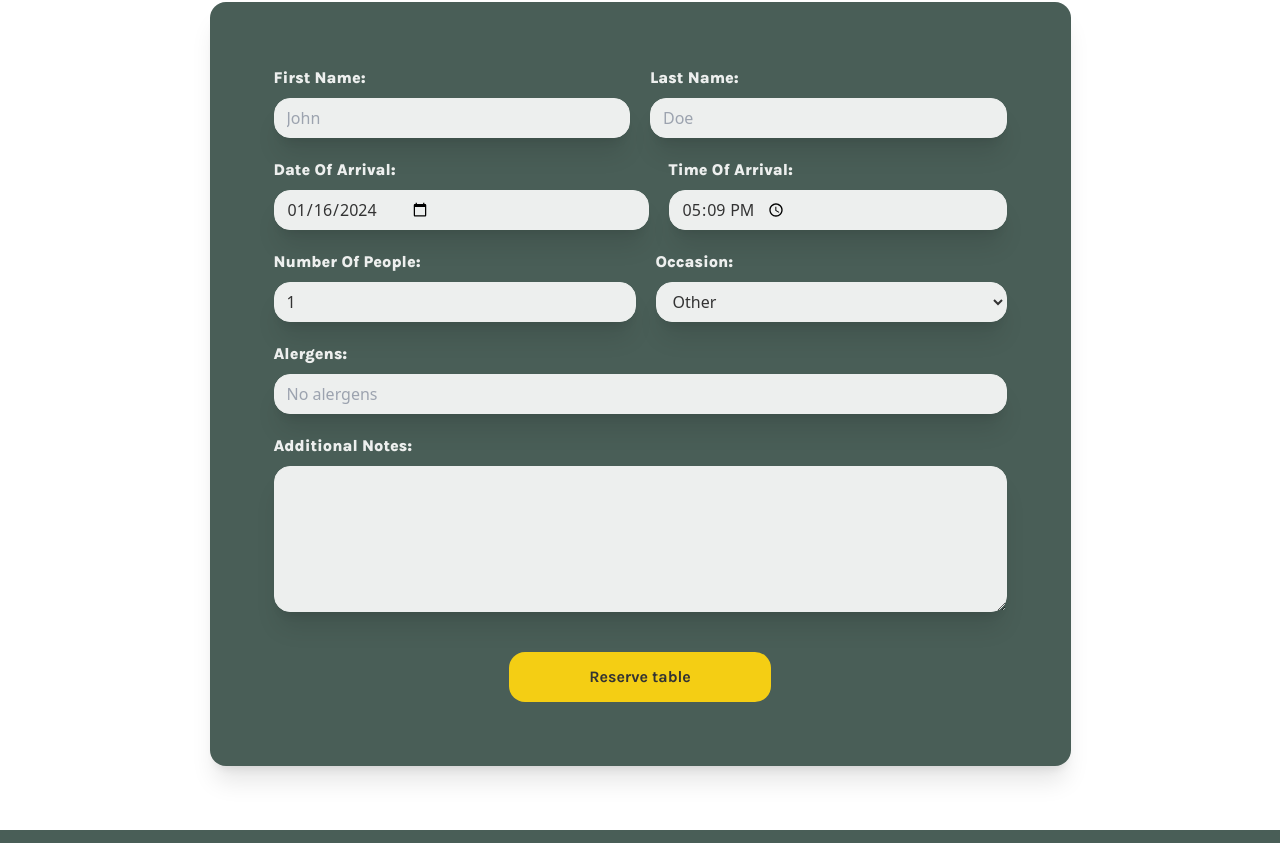
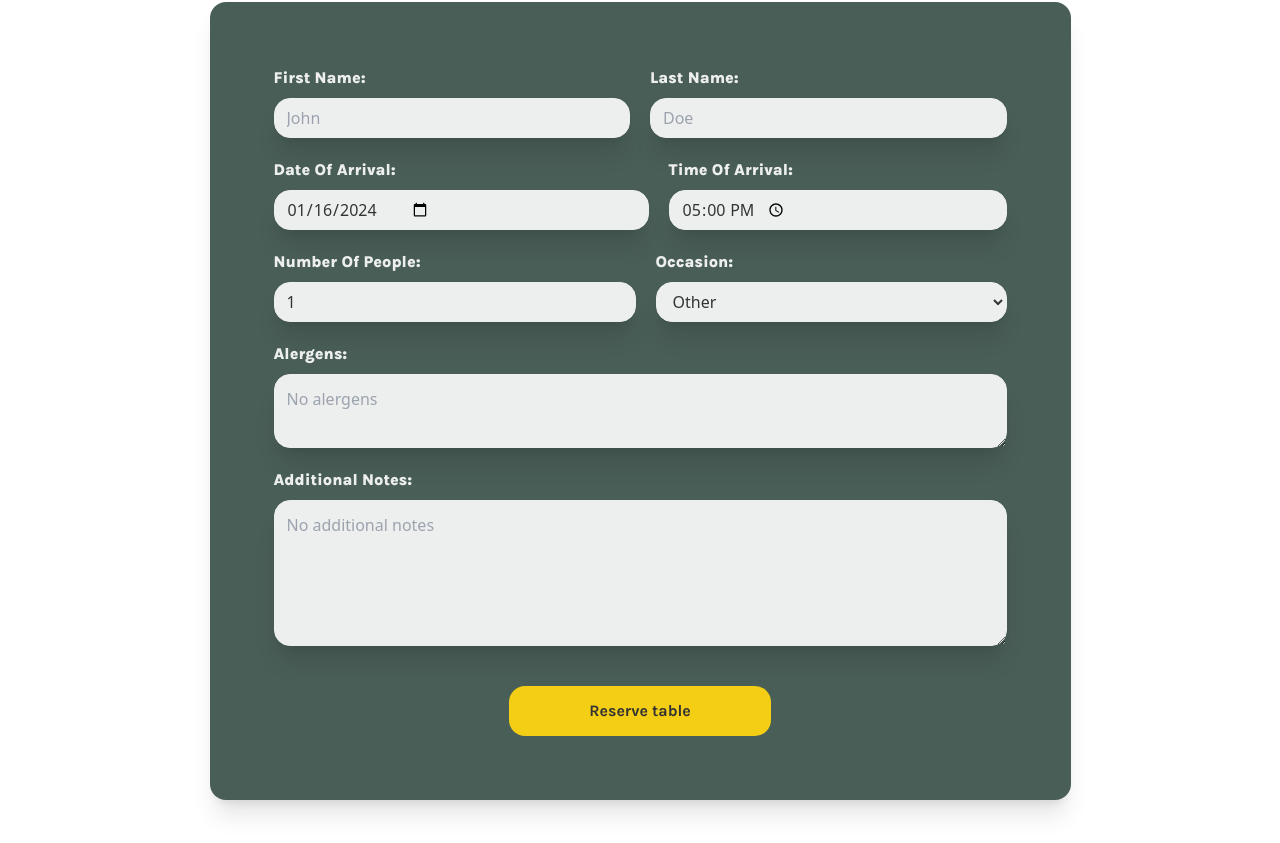
Before and after one commit to KK998/little-lemon-app, a React (Create React App) app: page /reservations in a window 1280 px wide. Shown: the part 682-1525 px from the top of the page. Built offline with nearby package versions, Linux system fonts and the light colour scheme; a web font is replaced by a local one.

Commit message:
refactor reservations to use custom hooks

```diff
--- a/public/index.html
+++ b/public/index.html
@@ -24,6 +24,7 @@
 <body>
   <noscript>You need to enable JavaScript to run this app.</noscript>
   <div id="root"></div>
+  <script src="https://raw.githubusercontent.com/Meta-Front-End-Developer-PC/capstone/master/api.js"></script>
 </body>
 
 </html>
--- a/src/pages/Reservations.tsx
+++ b/src/pages/Reservations.tsx
@@ -1,4 +1,4 @@
-import { createContext, useContext, useEffect, useMemo, useState } from "react";
+import { createContext, useContext, useState } from "react";
 import { Link } from "react-router-dom";
 
 import Hero from "../components/Hero"
@@ -12,6 +12,10 @@ import Default from "../layouts/Default"
 
 import cn from "../util/cn";
 import colors from "../util/colors";
+import { getCurrentRoudedTime } from "../util/time";
+import useReservationForm from "../util/useReservationForm";
+import useReservationConfirmation from "../util/useReservationConfirmation";
+import useReservationSuccess from "../util/useReservationSuccess";
 
 import ReservationJPEG from "../assets/reservation.jpeg";
 
@@ -28,18 +32,41 @@ type ReservationFormFields = {
     notes?: string
 }
 
+type ReservationContextValue = {
+    formFields: ReservationFormFields
+    setFormFields: React.Dispatch<React.SetStateAction<ReservationFormFields>>
+    step: ReservationStep
+    setStep: React.Dispatch<React.SetStateAction<ReservationStep>>
+}
+
 export const MAXIMUM_NUMBER_OF_PEOPLE = 50
 
-const DEFAULT_FORM_FIELDS: ReservationFormFields = {
+export const DEFAULT_FORM_FIELDS: ReservationFormFields = {
     firstName: "",
     lastName: "",
     date: new Date().toISOString().split("T")[0], // current date
-    time: new Date().toISOString().split("T")[1].split(":").slice(0, 2).join(":"), // current time (hour:minutes)
+    time: getCurrentRoudedTime(), // current time (hour:minutes)
     numberOfPeople: 1,
     occasion: "Other",
     alergens: "",
     notes: ""
 };
+
+const STEP_TO_COMPONENT: Record<ReservationStep, JSX.Element> = {
+    "FORM": <ReservationForm />,
+    "CONFIRMATION": <ReservationConfirmation />,
+    "SUCCESS": <ReservationSuccess />
+}
+
+const ReservationContext = createContext<ReservationContextValue | null>(null)
+
+export const useReservationContext = () => {
+    const context = useContext(ReservationContext);
+    if (!context) {
+        throw new Error("useReservationContext must be used within a ReservationContextProvider")
+    }
+    return context
+}
 
 function FormRow({ children, className, ...props }: React.PropsWithChildren<React.HTMLAttributes<HTMLDivElement>>) {
     return <section className={cn("flex flex-wrap gap-5", className)} {...props}>{children}</section>
@@ -59,24 +86,26 @@ function ReservationEntry({ label, value }: { label: string, value: string | num
 }
 
 function ReservationForm() {
-    const { formFields, setFormFields, setStep } = useReservationContext()
-
-    const handleFormSubmit = (event: React.FormEvent<HTMLFormElement>) => {
-        event.preventDefault()
-        if (
-            formFields.numberOfPeople <= MAXIMUM_NUMBER_OF_PEOPLE &&
-            formFields.numberOfPeople > 0 &&
-            formFields.firstName.length > 0 &&
-            formFields.lastName.length > 0 &&
-            formFields.date.length > 0 &&
-            formFields.time.length > 0 &&
-            new Date(formFields.date) > new Date()
-        ) {
-            setStep("CONFIRMATION")
-        }
-    }
+    const {
+        allowedTimes,
+        handleFormSubmit,
+        formFields,
+        setFormFields,
+        defaultFormFieldChangeHandler,
+        textareaChangeHandler
+    } = useReservationForm();
 
     return (
+        <>
+            <Hero image={ReservationJPEG} className={colors.text.secondary.white}>
+                <Typography tag="h1" type="Display title" className={colors.text.primary.yellow}>
+                    Reserve a table
+                </Typography>
+                <Typography tag="h2" type="Sub title">Chicago</Typography>
+                <Typography tag="p" type="Lead text" className="max-w-full sm:max-w-xs mt-10">
+                    To reserve the table with us, please enter the required information below.
+                </Typography>
+            </Hero>
             <section className="flex items-center justify-center py-16">
                 <form data-testid="reservation-form" onSubmit={handleFormSubmit} className={cn("container mx-auto flex flex-col gap-5 p-16 shadow-xl rounded-2xl", colors.bg.primary.green)}>
                     <FormRow>
@@ -85,7 +114,7 @@ function ReservationForm() {
                                 name="firstName"
                                 type="text"
                                 value={formFields.firstName}
-                            onChange={(e) => setFormFields({ ...formFields, firstName: e.target.value })}
+                                onChange={defaultFormFieldChangeHandler}
                                 required
                                 placeholder="John"
                                 data-testid="reservation-form--firstname"
@@ -96,7 +125,7 @@ function ReservationForm() {
                                 name="lastName"
                                 type="text"
                                 value={formFields.lastName}
-                            onChange={(e) => setFormFields({ ...formFields, lastName: e.target.value })}
+                                onChange={defaultFormFieldChangeHandler}
                                 required
                                 placeholder="Doe"
                                 data-testid="reservation-form--lastname"
@@ -109,7 +138,7 @@ function ReservationForm() {
                                 name="date"
                                 type="date"
                                 value={formFields.date}
-                            onChange={(e) => setFormFields({ ...formFields, date: e.target.value })}
+                                onChange={defaultFormFieldChangeHandler}
                                 required
                                 data-testid="reservation-form--date"
                             />
@@ -119,7 +148,12 @@ function ReservationForm() {
                                 name="time"
                                 type="time"
                                 value={formFields.time}
-                            onChange={(e) => setFormFields({ ...formFields, time: e.target.value })}
+                                onChange={(e) => {
+                                    if (!allowedTimes.includes(e.target.value)) {
+                                        return;
+                                    }
+                                    setFormFields({ ...formFields, time: e.target.value });
+                                }}
                                 required
                                 data-testid="reservation-form--time"
                             />
@@ -153,11 +187,10 @@ function ReservationForm() {
                     </FormRow>
                     <FormRow>
                         <FormField label="Alergens" name="alergens">
-                        <FormField.Input
+                            <FormField.TextArea
                                 name="alergens"
-                            type="text"
                                 value={formFields.alergens}
-                            onChange={(e) => setFormFields({ ...formFields, alergens: e.target.value })}
+                                onChange={textareaChangeHandler}
                                 placeholder="No alergens"
                             />
                         </FormField>
@@ -167,8 +200,9 @@ function ReservationForm() {
                             <FormField.TextArea
                                 name="notes"
                                 value={formFields.notes}
-                            onChange={(e) => setFormFields({ ...formFields, notes: e.target.value })}
+                                onChange={textareaChangeHandler}
                                 rows={5}
+                                placeholder="No additional notes"
                             />
                         </FormField>
                     </FormRow>
@@ -179,26 +213,17 @@ function ReservationForm() {
                     </FormRow>
                 </form>
             </section>
+        </>
     )
 }
 
 function ReservationConfirmation() {
-    const { formFields, setStep } = useReservationContext()
-
-    const handleEditReservation = () => {
-        setStep("FORM")
-    }
-
-    const handleConfirmReservation = () => {
-        setStep("SUCCESS")
-    }
-
-    const formattedDate = useMemo(() => new Date(formFields.date).toLocaleDateString("en-US", {
-        weekday: "long",
-        year: "numeric",
-        month: "long",
-        day: "numeric"
-    }), [formFields.date])
+    const {
+        formattedDate,
+        handleEditReservation,
+        handleConfirmReservation,
+        formFields
+    } = useReservationConfirmation();
 
     return (
         <Container data-testid="confirmation" className="flex flex-col gap-5 py-16">
@@ -233,24 +258,7 @@ function ReservationConfirmation() {
 }
 
 function ReservationSuccess() {
-    const { formFields, setFormFields } = useReservationContext()
-
-    useEffect(() => {
-        setFormFields(DEFAULT_FORM_FIELDS);
-    }, [setFormFields]);
-
-    const qrUrl = new URL("https://api.qrserver.com/v1/create-qr-code/");
-    qrUrl.searchParams.append("size", "250x250");
-    qrUrl.searchParams.append("data", JSON.stringify({
-        "First Name": formFields.firstName,
-        "Last Name": formFields.lastName,
-        "Date of reservation": formFields.date,
-        "Time of reservation": formFields.time,
-        "Number of people": formFields.numberOfPeople,
-        "Occasion": formFields.occasion,
-        "Alergens": formFields.alergens,
-        "Additional notes": formFields.notes
-    }));
+    const { qrUrl } = useReservationSuccess();
 
     return (
         <Container data-testid="reservation-success" className="flex flex-col justify-center items-center gap-10 grow h-auto">
@@ -274,55 +282,6 @@ function ReservationSuccess() {
     )
 }
 
-function stepToComponent(step: ReservationStep) {
-    switch (step) {
-        case "FORM":
-            return (
-                <>
-                    <Hero image={ReservationJPEG} className={colors.text.secondary.white}>
-                        <Typography tag="h1" type="Display title" className={colors.text.primary.yellow}>
-                            Reserve a table
-                        </Typography>
-                        <Typography tag="h2" type="Sub title">Chicago</Typography>
-                        <Typography tag="p" type="Lead text" className="max-w-full sm:max-w-xs mt-10">
-                            To reserve the table with us, please enter the required information below.
-                        </Typography>
-                    </Hero>
-                    <ReservationForm />
-                    <Testimonials />
-                    <About />
-                </>
-            )
-        case "CONFIRMATION":
-            return (
-                <>
-                    <ReservationConfirmation />
-                    <Testimonials />
-                    <About />
-                </>
-            )
-        case "SUCCESS":
-            return <ReservationSuccess />
-    }
-}
-
-type ReservationContextValue = {
-    formFields: ReservationFormFields
-    setFormFields: (fields: ReservationFormFields) => void
-    step: ReservationStep
-    setStep: (step: ReservationStep) => void
-}
-
-const ReservationContext = createContext<ReservationContextValue | null>(null)
-
-export const useReservationContext = () => {
-    const context = useContext(ReservationContext);
-    if (!context) {
-        throw new Error("useReservationContext must be used within a ReservationContextProvider")
-    }
-    return context
-}
-
 function Reservations() {
     const [step, setStep] = useState<ReservationStep>("FORM")
     const [formFields, setFormFields] = useState<ReservationFormFields>(DEFAULT_FORM_FIELDS)
@@ -330,7 +289,13 @@ function Reservations() {
     return (
         <ReservationContext.Provider value={{ formFields, setFormFields, step, setStep }}>
             <Default>
-                {stepToComponent(step)}
+                {STEP_TO_COMPONENT[step]}
+                {step !== "SUCCESS" && (
+                    <>
+                        <Testimonials />
+                        <About />
+                    </>
+                )}
             </Default>
         </ReservationContext.Provider>
     )
--- /dev/null
+++ b/src/util/time.ts
@@ -0,0 +1,9 @@
+function getCurrentRoudedTime() {
+    const initialTime = new Date().toISOString().split("T")[1].split(":").slice(0, 2).join(":");
+    const roundedMinutes = Math.round(Number(initialTime.split(":")[1]) / 30) * 30;
+    return `${initialTime.split(":")[0]}:${roundedMinutes.toString().padStart(2, "0")}`;
+}
+
+export {
+    getCurrentRoudedTime
+}
--- /dev/null
+++ b/src/util/useReservationConfirmation.ts
@@ -0,0 +1,30 @@
+import { useMemo } from "react";
+import { useReservationContext } from "../pages/Reservations";
+
+function useReservationConfirmation() {
+    const { formFields, setStep } = useReservationContext()
+
+    const handleEditReservation = () => {
+        setStep("FORM")
+    }
+
+    const handleConfirmReservation = () => {
+        setStep("SUCCESS")
+    }
+
+    const formattedDate = useMemo(() => new Date(formFields.date).toLocaleDateString("en-US", {
+        weekday: "long",
+        year: "numeric",
+        month: "long",
+        day: "numeric"
+    }), [formFields.date])
+
+    return {
+        formattedDate,
+        handleEditReservation,
+        handleConfirmReservation,
+        formFields
+    }
+}
+
+export default useReservationConfirmation;
--- /dev/null
+++ b/src/util/useReservationForm.ts
@@ -0,0 +1,59 @@
+import { useEffect, useState } from "react";
+import { MAXIMUM_NUMBER_OF_PEOPLE, useReservationContext } from "../pages/Reservations";
+
+function useReservationForm() {
+    const [allowedTimes, setAllowedTimes] = useState<string[]>([]);
+    const { formFields, setFormFields, setStep } = useReservationContext()
+
+    useEffect(() => {
+        const allowedTimes = [];
+        for (let i = 8; i < 17; i++) {
+            allowedTimes.push(`${i}:00`);
+            allowedTimes.push(`${i}:30`);
+        }
+        setAllowedTimes(allowedTimes);
+
+        // fetchAPI(date)... but the script is not working :(
+    }, [formFields.date]);
+
+    const handleFormSubmit = (event: React.FormEvent<HTMLFormElement>) => {
+        event.preventDefault()
+        if (
+            formFields.numberOfPeople <= MAXIMUM_NUMBER_OF_PEOPLE &&
+            formFields.numberOfPeople > 0 &&
+            formFields.firstName.length > 0 &&
+            formFields.lastName.length > 0 &&
+            formFields.date.length > 0 &&
+            formFields.time.length > 0 &&
+            new Date(formFields.date) > new Date()
+        ) {
+            setStep("CONFIRMATION")
+        }
+    }
+
+    const defaultFormFieldChangeHandler = (event: React.ChangeEvent<HTMLInputElement>) => {
+        setFormFields(prev => ({
+            ...prev,
+            [event.target.name]: event.target.value
+        }))
+    }
+
+    const textareaChangeHandler = (event: React.ChangeEvent<HTMLTextAreaElement>) => {
+        setFormFields(prev => ({
+            ...prev,
+            [event.target.name]: event.target.value
+        }))
+    }
+
+    return {
+        allowedTimes,
+        formFields,
+        setFormFields,
+        setStep,
+        handleFormSubmit,
+        defaultFormFieldChangeHandler,
+        textareaChangeHandler
+    }
+}
+
+export default useReservationForm;
--- /dev/null
+++ b/src/util/useReservationSuccess.ts
@@ -0,0 +1,27 @@
+import { useEffect } from "react";
+import { DEFAULT_FORM_FIELDS, useReservationContext } from "../pages/Reservations";
+
+function useReservationSuccess() {
+    const { formFields, setFormFields } = useReservationContext()
+
+    useEffect(() => {
+        setFormFields(DEFAULT_FORM_FIELDS);
+    }, [setFormFields]);
+
+    const qrUrl = new URL("https://api.qrserver.com/v1/create-qr-code/");
+    qrUrl.searchParams.append("size", "250x250");
+    qrUrl.searchParams.append("data", JSON.stringify({
+        "First Name": formFields.firstName,
+        "Last Name": formFields.lastName,
+        "Date of reservation": formFields.date,
+        "Time of reservation": formFields.time,
+        "Number of people": formFields.numberOfPeople,
+        "Occasion": formFields.occasion,
+        "Alergens": formFields.alergens,
+        "Additional notes": formFields.notes
+    }));
+    return {
+        qrUrl
+    }
+}
+export default useReservationSuccess;
```
Lines whose indentation alone changed are shown as unchanged.
